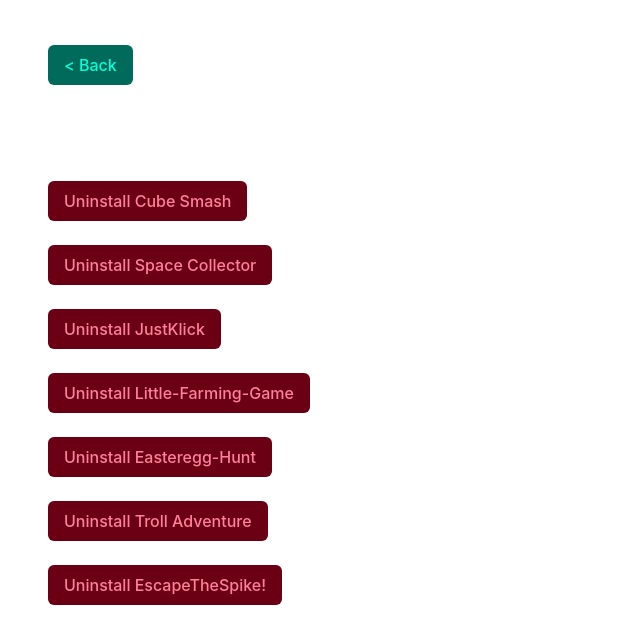
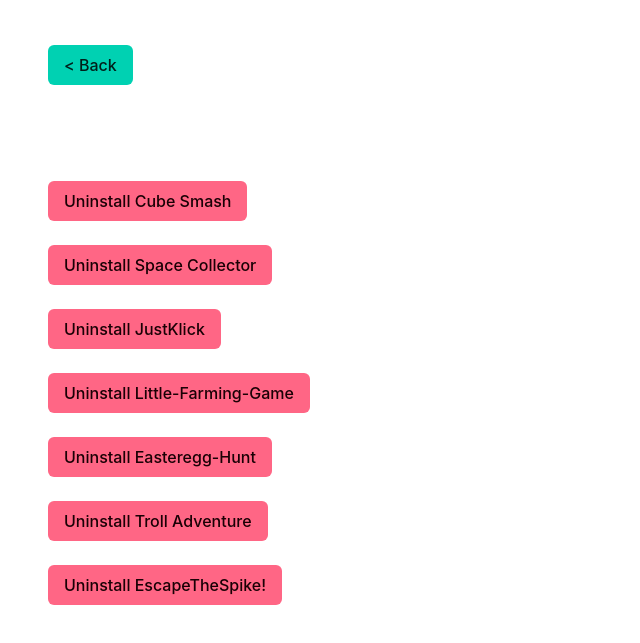
Before and after one commit to lutz-stu/hackergames-launcher, an Electron app: page uninstall.html in a window 1280 px wide. Shown: the part 55-698 px from the top of the page, without its empty margins (0-640 px from the left). Drawn offline with nearby package versions, Linux system fonts and the light colour scheme; no server answers.

```diff
--- a/uninstall.html
+++ b/uninstall.html
@@ -162,17 +162,17 @@
         </nav>
 
         <section class="section">
-            <a class="button is-primary is-dark" href="index.html">< Back</a>
+            <a class="button is-primary" href="index.html">< Back</a>
         </section>
 
         <section class="section">
-            <button class="button is-danger is-dark" onclick="uninstallGame('CubeSmash')">Uninstall Cube Smash</button><br><br>
-            <button class="button is-danger is-dark" onclick="uninstallGame('SpaceCollector')">Uninstall Space Collector</button><br><br>
-            <button class="button is-danger is-dark" onclick="uninstallGame('JustKlick')">Uninstall JustKlick</button><br><br>
-            <button class="button is-danger is-dark" onclick="uninstallGame('Little-Farming-Game')">Uninstall Little-Farming-Game</button><br><br>
-            <button class="button is-danger is-dark" onclick="uninstallGame('Easteregg-Hunt')">Uninstall Easteregg-Hunt</button><br><br>
-            <button class="button is-danger is-dark" onclick="uninstallGame('TrollAdventure')">Uninstall Troll Adventure</button><br><br>
-            <button class="button is-danger is-dark" onclick="uninstallGame('EscapeTheSpike')">Uninstall EscapeTheSpike!</button>
+            <button class="button is-danger" onclick="uninstallGame('CubeSmash')">Uninstall Cube Smash</button><br><br>
+            <button class="button is-danger" onclick="uninstallGame('SpaceCollector')">Uninstall Space Collector</button><br><br>
+            <button class="button is-danger" onclick="uninstallGame('JustKlick')">Uninstall JustKlick</button><br><br>
+            <button class="button is-danger" onclick="uninstallGame('Little-Farming-Game')">Uninstall Little-Farming-Game</button><br><br>
+            <button class="button is-danger" onclick="uninstallGame('Easteregg-Hunt')">Uninstall Easteregg-Hunt</button><br><br>
+            <button class="button is-danger" onclick="uninstallGame('TrollAdventure')">Uninstall Troll Adventure</button><br><br>
+            <button class="button is-danger" onclick="uninstallGame('EscapeTheSpike')">Uninstall EscapeTheSpike!</button>
         </section>
 
         <script src="renderer.js"></script>
```
Also changed, not shown: index.html (+6 -3 lines).
